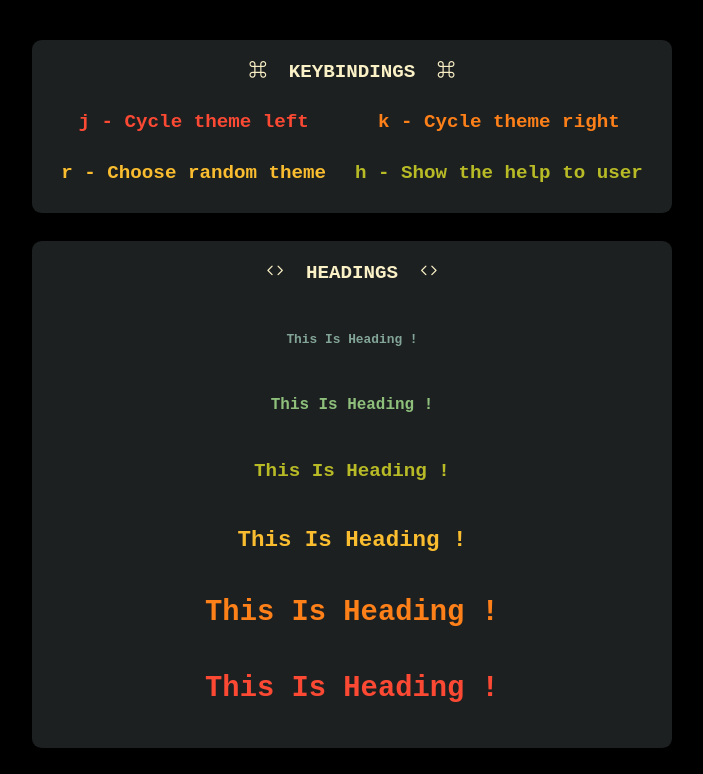
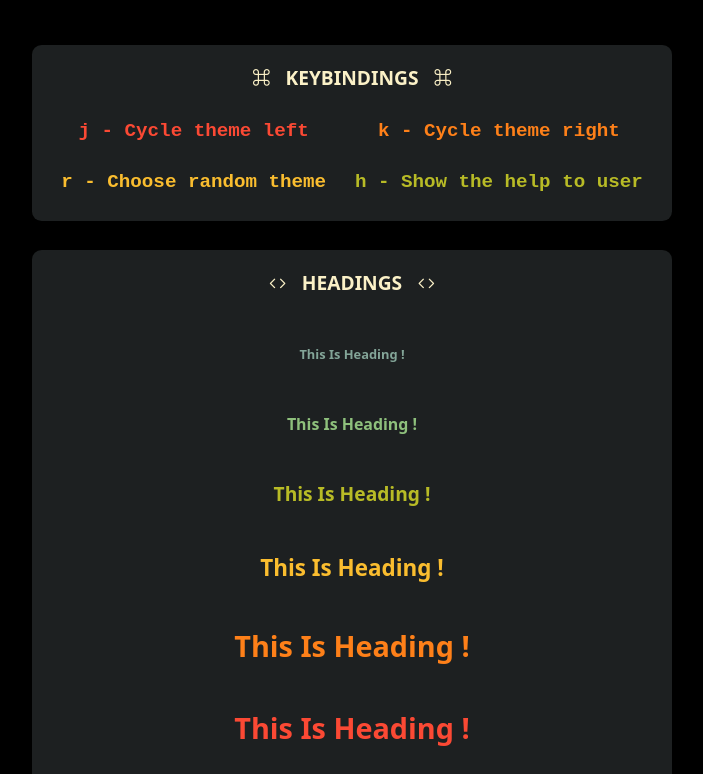
Before and after one commit to Ashrafbasar/nebula, a website: page index.html in a window 1280 px wide. Shown: the part 163-937 px from the top of the page, without its empty margins (288-991 px from the left). Drawn offline with nearby package versions, Linux system fonts and the light colour scheme.

Commit message:
added, change: added catppuccin themes, some font changes

```diff
--- /dev/null
+++ b/css/base16-catppuccin-frappe.css
@@ -0,0 +1,21 @@
+/* ! base16 Catppuccin Frappe
+! Scheme author: https://github.com/catppuccin/catppuccin
+! Template author: Tinted Theming (https://github.com/tinted-theming) */
+
+:root {
+--base00: #303446;
+--base01: #292c3c;
+--base02: #414559;
+--base04: #626880;
+--base05: #c6d0f5;
+--base06: #f2d5cf;
+--base07: #babbf1;
+--base08: #e78284;
+--base09: #ef9f76;
+--base0A: #e5c890;
+--base0B: #a6d189;
+--base0C: #81c8be;
+--base0D: #8caaee;
+--base0E: #ca9ee6;
+--base0F: #eebebe;
+}
--- /dev/null
+++ b/css/base16-catppuccin-latte.css
@@ -0,0 +1,21 @@
+/* ! base16 Catppuccin Latte
+! Scheme author: https://github.com/catppuccin/catppuccin
+! Template author: Tinted Theming (https://github.com/tinted-theming) */
+
+:root {
+--base00: #eff1f5;
+--base01: #e6e9ef;
+--base02: #ccd0da;
+--base04: #acb0be;
+--base05: #4c4f69;
+--base06: #dc8a78;
+--base07: #7287fd;
+--base08: #d20f39;
+--base09: #fe640b;
+--base0A: #df8e1d;
+--base0B: #40a02b;
+--base0C: #179299;
+--base0D: #1e66f5;
+--base0E: #8839ef;
+--base0F: #dd7878;
+}
--- /dev/null
+++ b/css/base16-catppuccin-macchiato.css
@@ -0,0 +1,21 @@
+/* ! base16 Catppuccin Macchiato
+! Scheme author: https://github.com/catppuccin/catppuccin
+! Template author: Tinted Theming (https://github.com/tinted-theming) */
+
+:root {
+--base00: #24273a;
+--base01: #1e2030;
+--base02: #363a4f;
+--base04: #5b6078;
+--base05: #cad3f5;
+--base06: #f4dbd6;
+--base07: #b7bdf8;
+--base08: #ed8796;
+--base09: #f5a97f;
+--base0A: #eed49f;
+--base0B: #a6da95;
+--base0C: #8bd5ca;
+--base0D: #8aadf4;
+--base0E: #c6a0f6;
+--base0F: #f0c6c6;
+}
--- /dev/null
+++ b/css/base16-catppuccin-mocha.css
@@ -0,0 +1,21 @@
+/* ! base16 Catppuccin Mocha
+! Scheme author: https://github.com/catppuccin/catppuccin
+! Template author: Tinted Theming (https://github.com/tinted-theming) */
+
+:root {
+--base00: #1e1e2e;
+--base01: #181825;
+--base02: #313244;
+--base04: #585b70;
+--base05: #cdd6f4;
+--base06: #f5e0dc;
+--base07: #b4befe;
+--base08: #f38ba8;
+--base09: #fab387;
+--base0A: #f9e2af;
+--base0B: #a6e3a1;
+--base0C: #94e2d5;
+--base0D: #89b4fa;
+--base0E: #cba6f7;
+--base0F: #f2cdcd;
+}
--- a/index.html
+++ b/index.html
@@ -45,6 +45,9 @@
             <option value="base16-everforest-dark-hard.css">EVERFOREST-DARK-HARD</option>
             <option value="base16-ayu-dark.css">AYU-DARK</option>
             <option value="base16-ayu-mirage.css">AYU-MIRAGE</option>
+            <option value="base16-catppuccin-frappe.css">CATPPUCCIN-FRAPPE</option>
+            <option value="base16-catppuccin-macchiato.css">CATPPUCCIN-MACCHIATO</option>
+            <option value="base16-catppuccin-mocha.css">CATPPUCCIN-MOCHA</option>
 
             <!-- Light-Themes -->
             <option value="base16-gruvbox-light-hard.css">GRUVBOX-LIGHT-HARD</option>
@@ -54,6 +57,7 @@
             <option value="base16-tomorrow.css">TOMORROW</option>
             <option value="base16-grayscale-light.css">GRAYSCALE-LIGHT</option>
             <option value="base16-ayu-light.css">AYU-LIGHT</option>
+            <option value="base16-catppuccin-latte.css">CATPPUCCIN-LATTE</option>
         </select>
     </nav>
 
--- a/style.scss
+++ b/style.scss
@@ -7,8 +7,8 @@ $size-lg: 2.5rem;
 /* ELEMENTS */
 
 :root {
-    font-family: monospace;
-    font-size: clamp(0.4rem, 1.5vw, 2rem);
+    font-family: system-ui, sans-serif;
+    font-size: clamp(0.5rem, 1.5vw, 2rem);
 }
 
 body {
```
Also changed, not shown: style.css.
